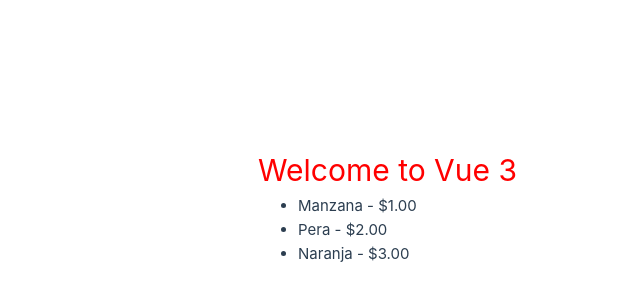
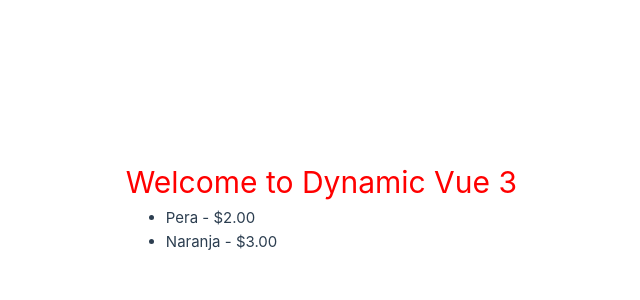
Before and after one commit to Andyveloper/vue-first-time, a Vue app: page / in a window 1280 px wide. Shown: the part 194-494 px from the top of the page, without its empty margins (123-763 px from the left). Built offline with nearby package versions, Linux system fonts and the light colour scheme.

Commit message:
Use v-for and v-if together

```diff
--- a/src/App.vue
+++ b/src/App.vue
@@ -4,22 +4,25 @@
 // const arrayColor = ["blue", "green", "red"];
 // const active = true;
 // const arrayFruits = ["apple", "banana", "orange", "grapes", "pear"];
-const name = "Vue 3";
+const name = "Dynamic Vue 3";
 const arrayFrutas = [
   {
     name: "Manzana",
     price: "$1.00",
     description: "Una manzana",
+    stock: 0,
   },
   {
     name: "Pera",
     price: "$2.00",
     description: "Una pera",
+    stock: 10,
   },
   {
     name: "Naranja",
     price: "$3.00",
     description: "Una naranja",
+    stock: 20,
   },
 ];
 </script>
@@ -28,9 +31,9 @@
   <div>
     <h1>Welcome to {{ name }}</h1>
     <ul>
-      <li v-for="fruit in arrayFrutas" :key="fruit.name">
-        {{ fruit.name }} - {{ fruit.price }}
-      </li>
+      <template v-for="item in arrayFrutas" :key="item.name">
+        <li v-if="item.stock > 0">{{ item.name }} - {{ item.price }}</li>
+      </template>
     </ul>
   </div>
   <!--
```
